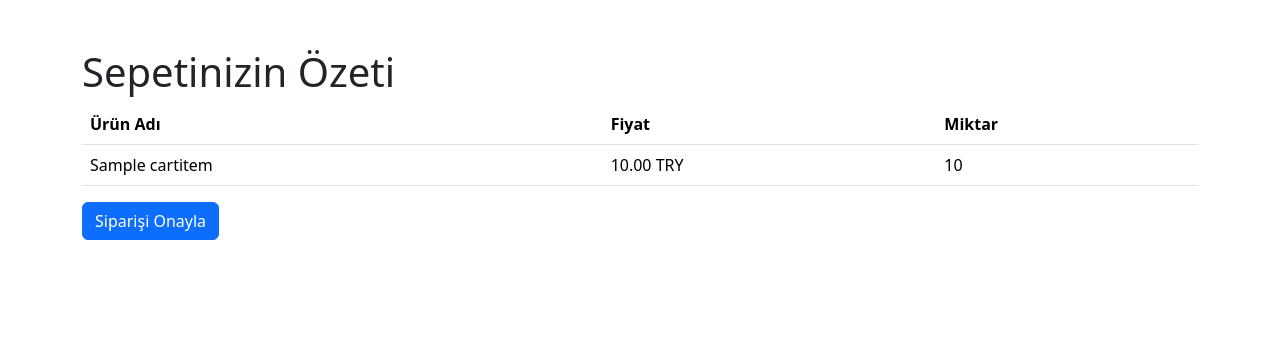
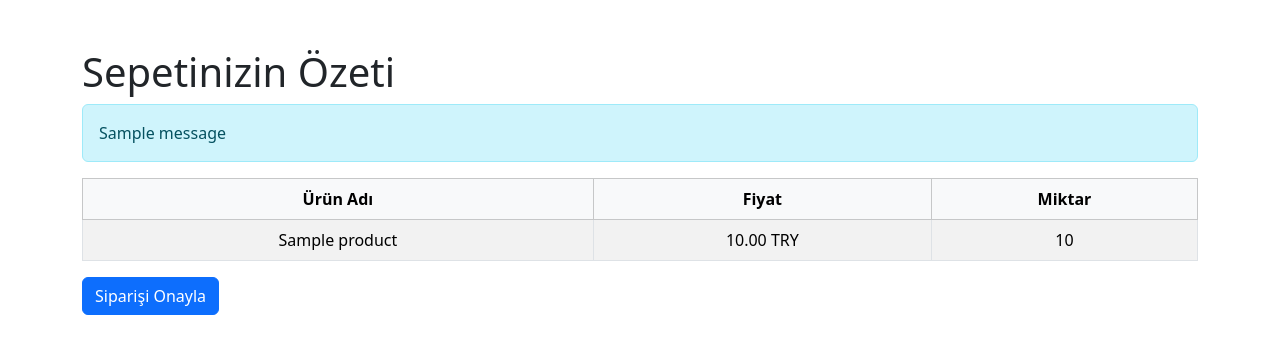
Before and after one commit to icsiee/OrderManagement, a Django app: page /checkout/ in a window 1280 px wide. Shown: the top 354 px of the page. Run offline with Django 5.2, Linux system fonts and the light colour scheme; a user stored in the database is signed in; tables that the repository leaves empty hold one stand-in row (values such as "Sample post"); one stand-in notice (Sample message) is shown.

Commit message:
stok güncelleme

```diff
--- a/order_management/settings.py
+++ b/order_management/settings.py
@@ -91,8 +91,8 @@ DATABASES = {
     'default': {
         'ENGINE': 'django.db.backends.mysql',
         'NAME': 'order_db',  # Veritabanı ismi
-        'USER': 'root',  # MySQL kullanıcı adı
-        'PASSWORD': '1234',  # MySQL şifreniz
+        'USER': 'ezgi',  # MySQL kullanıcı adı
+        'PASSWORD': 'Ke1994+-7645@',  # MySQL şifreniz
         'HOST': 'localhost',
         'PORT': '3306',
     }
--- a/orders/models.py
+++ b/orders/models.py
@@ -53,7 +53,6 @@ class Product(models.Model):
     stock = models.IntegerField()  # Available Stock
     price = models.DecimalField(max_digits=10, decimal_places=2)  # Product Price
     image = models.ImageField(upload_to='product_images/', null=True, blank=True)  # Optional image
-
     def save(self, *args, **kwargs):
         try:
             self.stock = int(self.stock)  # Stok alanını int'e dönüştür
@@ -80,6 +79,8 @@ class Cart(models.Model):
     def __str__(self):
         return f"Cart for {self.customer.customer_name}"
 
+
+
 # CartItem model
 class CartItem(models.Model):
     cart = models.ForeignKey(Cart, on_delete=models.CASCADE)  # Sepet ile ilişki
@@ -101,6 +102,7 @@ class CartItem(models.Model):
 
     def __str__(self):
         return f"{self.product_name} - {self.quantity}"
+
 
 
 # Order model
--- a/orders/templates/checkout.html
+++ b/orders/templates/checkout.html
@@ -5,13 +5,37 @@
     <meta name="viewport" content="width=device-width, initial-scale=1.0">
     <title>Checkout</title>
     <link href="https://cdn.jsdelivr.net/npm/bootstrap@5.3.1/dist/css/bootstrap.min.css" rel="stylesheet">
+    <style>
+        table th, table td {
+            text-align: center; /* Metinleri ortalar */
+            white-space: nowrap; /* Satır sarmayı engeller */
+            vertical-align: middle; /* Hücrelerin ortasına hizalar */
+        }
+
+        /* Dinamik sütun genişliğini sınırlandırır */
+        .product-name {
+            max-width: 200px;
+            overflow: hidden;
+            text-overflow: ellipsis;
+        }
+    </style>
 </head>
 <body>
     <div class="container mt-5">
         <h1>Sepetinizin Özeti</h1>
+
+        <!-- Mesajların gösterimi -->
+        {% if messages %}
+            <div>
+                {% for message in messages %}
+                    <div class="alert alert-info">{{ message }}</div>
+                {% endfor %}
+            </div>
+        {% endif %}
+
         {% if cart_items %}
-            <table class="table">
-                <thead>
+            <table class="table table-bordered table-striped">
+                <thead class="table-light">
                     <tr>
                         <th>Ürün Adı</th>
                         <th>Fiyat</th>
@@ -21,14 +45,20 @@
                 <tbody>
                     {% for item in cart_items %}
                         <tr>
-                            <td>{{ item.product_name }}</td>
-                            <td>{{ item.price }} TRY</td>
-                            <td>{{ item.quantity }}</td>
+                            <td class="product-name">{{ item.product.product_name }}</td> <!-- Ürün adı -->
+                            <td>{{ item.product.price }} TRY</td> <!-- Ürün fiyatı -->
+                            <td>{{ item.quantity }}</td> <!-- Ürün miktarı -->
                         </tr>
                     {% endfor %}
                 </tbody>
             </table>
-            <a href="#" class="btn btn-primary">Siparişi Onayla</a>
+
+            <!-- Siparişi Onayla Formu -->
+            <form method="POST" action="{% url 'order_checkout' %}">
+                {% csrf_token %}
+                <input type="hidden" name="cart_id" value="{{cart.id}}">
+                <button type="submit" class="btn btn-primary">Siparişi Onayla</button>
+            </form>
         {% else %}
             <p>Sepetinizde ürün bulunmamaktadır. Lütfen sepetinizi doldurun.</p>
         {% endif %}
--- a/orders/urls.py
+++ b/orders/urls.py
@@ -24,7 +24,7 @@ urlpatterns = [
     # Adet güncelleme
     path('update_cart_item/<int:item_id>/', views.update_cart_item, name='update_cart_item'),
     path('checkout/', views.checkout, name='checkout'),
-
+    path('order_checkout/', views.order_checkout, name='order_checkout'),
     # Sepet öğesini silme
     path('remove_cart_item/<int:item_id>/', views.remove_cart_item, name='remove_cart_item'),
     # Tüm kullanıcıları silme URL'si
--- a/orders/views.py
+++ b/orders/views.py
@@ -456,6 +456,11 @@ def add_to_cart(request):
         except Product.DoesNotExist:
             return HttpResponse("Ürün bulunamadı.", status=404)
 
+        # Stoktaki miktarı kontrol et
+        if int(quantity) > product.stock:
+            messages.error(request, f"{product.product_name} için yeterli stok bulunmamaktadır.")
+            return redirect('customer_dashboard')
+
         # Sepeti oluştur veya aktif sepeti al
         cart, created = Cart.objects.get_or_create(customer=request.user, is_active=True)
 
@@ -484,6 +489,7 @@ def add_to_cart(request):
         messages.success(request, f"{product.product_name} başarıyla sepete eklendi.")
 
         return redirect('customer_dashboard')  # Sepet sayfasına yönlendir
+
 
 
 
@@ -543,4 +549,46 @@ def checkout(request):
     if not cart_items:
         return redirect('view_cart')  # Sepet boşsa, sepete yönlendir
 
-    return render(request, 'checkout.html', {'cart_items': cart_items})
+    return render(request, 'checkout.html', {'cart_items': cart_items,"cart":cart})
+
+
+
+from django.shortcuts import render, redirect
+from django.contrib import messages
+from .models import Cart, CartItem
+
+def order_checkout(request):
+    if request.method == 'POST':
+        try:
+            # Kullanıcının aktif sepetini al
+            cart_id = request.POST.get('cart_id')
+            cart=Cart.objects.filter(id=cart_id).first()
+            cart_items = CartItem.objects.filter(cart_id=cart_id)
+
+            # Stok güncellemesi yap
+            for item in cart_items:
+                product = item.product
+                if product.stock >= item.quantity:
+                    product.stock -= item.quantity
+                    product.save()
+                else:
+                    messages.error(request, f"{product.product_name} stoğu yetersiz.")
+                    return redirect('checkout')  # Yetersiz stok varsa tekrar checkout sayfasına dön
+
+            # Siparişi tamamlandı olarak işaretle
+            cart.is_active = False
+            cart.save()
+
+            # Başarılı mesaj ekle
+            messages.success(request, "Sipariş onaylandı!")
+
+            # Yönlendirme yap
+            return redirect('customer_dashboard')
+        except Cart.DoesNotExist:
+            messages.error(request, "Aktif bir sepet bulunamadı.")
+            return redirect('checkout')
+        return redirect('checkout')
+    else:
+        print("ezgi")
+        # GET isteği için checkout sayfasına dön
+        return redirect('checkout')
```
